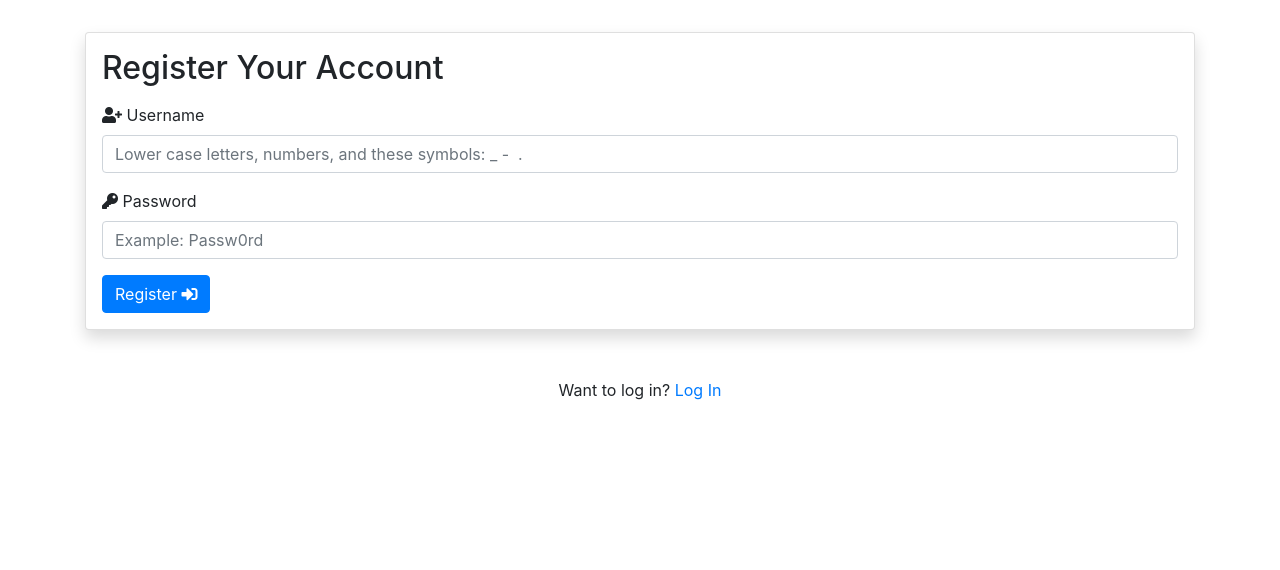
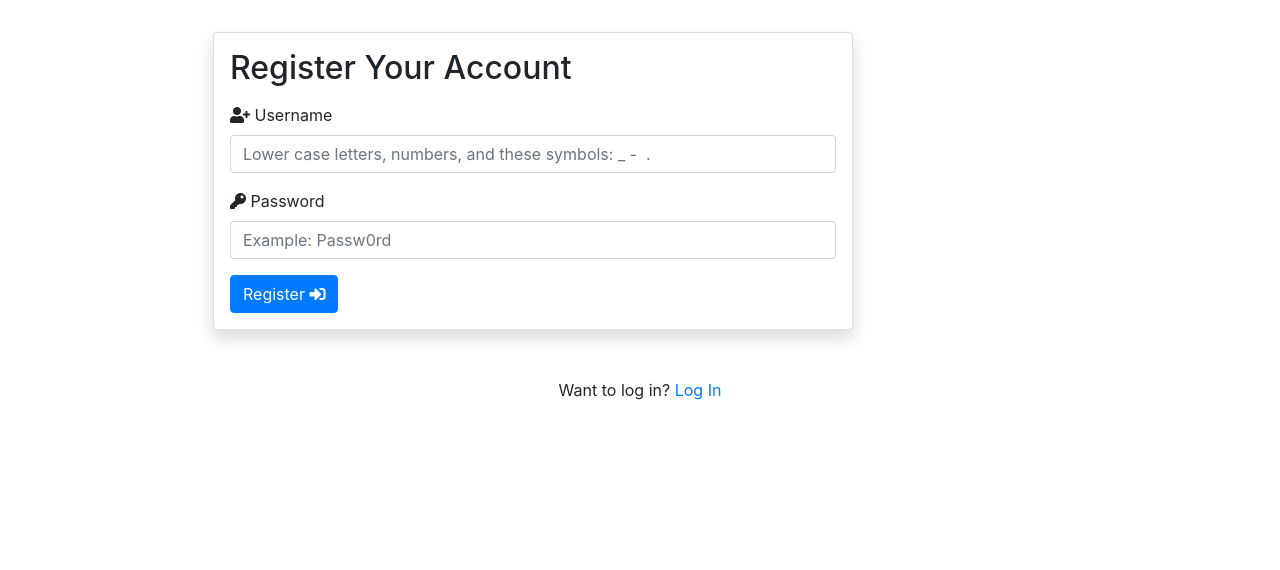
Before and after one commit to RicardoAzuul/code-institute-ms3-backend, a Flask app: page /register in a window 1280 px wide. Shown: the part 56-626 px from the top of the page. Run offline with Flask 2, Linux system fonts and the light colour scheme; some libraries are stand-ins or nearby versions.

Commit message:
Add custom CSS styles to register.html

```diff
--- a/static/css/style.css
+++ b/static/css/style.css
@@ -54,7 +54,7 @@ h3 {
 }
 
 /* login.html */
-#login-card {
+#login-card, #register-card {
   margin-left: 3rem;
 }
 
@@ -95,7 +95,7 @@ h3 {
   #book-card-col {
     margin-top: 1rem;
   }
-  #login-card {
+  #login-card, #register-card {
     margin-left: 8rem;
     width: 26rem;
   }
@@ -118,7 +118,7 @@ h3 {
   .card-footer {
     text-align: left;
   }
-  #login-card {
+  #login-card, #register-card {
     margin-left: 8rem;
     width: 40rem;
   }
--- a/templates/register.html
+++ b/templates/register.html
@@ -1,7 +1,7 @@
 {% extends "base.html" %} {% block content %}
 
 <!-- card from Bootstrap (https://getbootstrap.com/docs/4.6/components/card/), customized for this site -->
-<div class="card shadow p-3 mb-5 bg-white rounded">
+<div class="card shadow p-3 mb-5 bg-white rounded" id="register-card">
   <div class="card-body">
     <h1 class="card-title">Register Your Account</h1>
     <!-- form from Bootstrap (https://getbootstrap.com/docs/4.6/components/forms/#overview, customized for this site) -->
```
